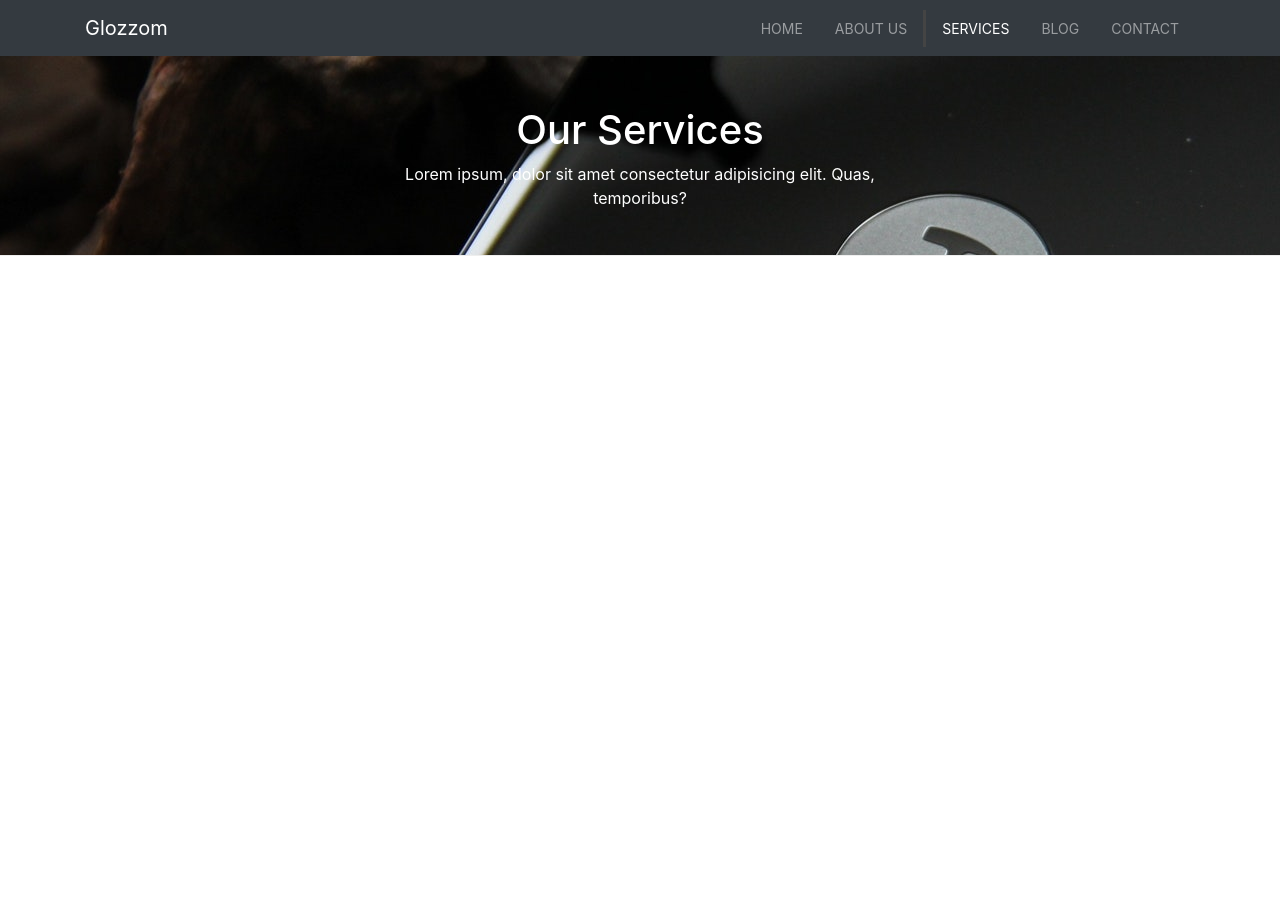
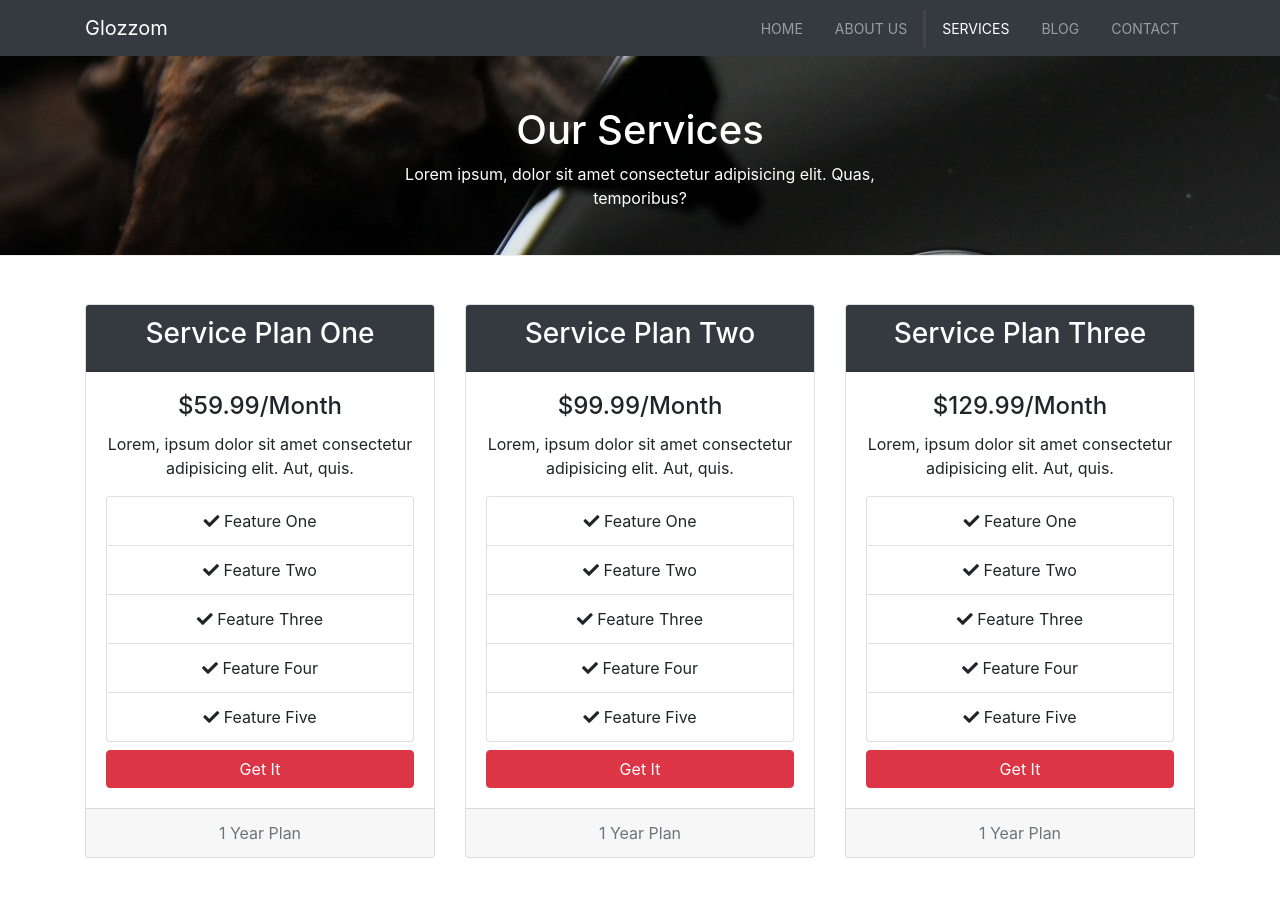
Before and after one commit to samsharma10/glozzom_layout, a plain HTML site: page services.html in a window 1280 px wide. Before the commit the page ends 800 px from the top, so only its background shows below. Drawn offline with nearby package versions, Linux system fonts and the light colour scheme.

Commit message:
add services section to services.html

```diff
--- a/css/style.css
+++ b/css/style.css
@@ -75,3 +75,21 @@ body {
     border-bottom: 1px #eee solid;
     padding-top: 50px;
   }
+
+  .about-img {
+    margin-top: -50px;
+  }
+
+  #faq .card {
+    border: #444;
+  }
+
+  #faq a {
+    color: #fff;
+    text-decoration: none;
+  }
+
+  #faq .card-body,
+  #faq .card-header {
+    background: #333;
+  }
--- a/services.html
+++ b/services.html
@@ -54,6 +54,110 @@
     </div>
   </header>
 
+  <!-- SERVICES SECTION -->
+  <section id="services" class="py-5">
+    <div class="container">
+      <div class="row">
+        <div class="col-md-4">
+          <div class="card text-center">
+            <div class="card-header bg-dark text-white">
+              <h3>Service Plan One</h3>
+            </div>
+            <div class="card-body">
+              <h4 class="card-title">$59.99/Month</h4>
+              <p class="card-text">Lorem, ipsum dolor sit amet consectetur adipisicing elit. Aut, quis.</p>
+              <ul class="list-group">
+                <li class="list-group-item">
+                  <i class="fas fa-check"></i> Feature One
+                </li>
+                <li class="list-group-item">
+                  <i class="fas fa-check"></i> Feature Two
+                </li>
+                <li class="list-group-item">
+                  <i class="fas fa-check"></i> Feature Three
+                </li>
+                <li class="list-group-item">
+                  <i class="fas fa-check"></i> Feature Four
+                </li>
+                <li class="list-group-item">
+                  <i class="fas fa-check"></i> Feature Five
+                </li>
+              </ul>
+              <a href="#" class="btn btn-danger btn-block mt-2">Get It</a>
+            </div>
+            <div class="card-footer text-muted">
+              1 Year Plan
+            </div>
+          </div>
+        </div>
+        <div class="col-md-4">
+          <div class="card text-center">
+            <div class="card-header bg-dark text-white">
+              <h3>Service Plan Two</h3>
+            </div>
+            <div class="card-body">
+              <h4 class="card-title">$99.99/Month</h4>
+              <p class="card-text">Lorem, ipsum dolor sit amet consectetur adipisicing elit. Aut, quis.</p>
+              <ul class="list-group">
+                <li class="list-group-item">
+                  <i class="fas fa-check"></i> Feature One
+                </li>
+                <li class="list-group-item">
+                  <i class="fas fa-check"></i> Feature Two
+                </li>
+                <li class="list-group-item">
+                  <i class="fas fa-check"></i> Feature Three
+                </li>
+                <li class="list-group-item">
+                  <i class="fas fa-check"></i> Feature Four
+                </li>
+                <li class="list-group-item">
+                  <i class="fas fa-check"></i> Feature Five
+                </li>
+              </ul>
+              <a href="#" class="btn btn-danger btn-block mt-2">Get It</a>
+            </div>
+            <div class="card-footer text-muted">
+              1 Year Plan
+            </div>
+          </div>
+        </div>
+        <div class="col-md-4">
+          <div class="card text-center">
+            <div class="card-header bg-dark text-white">
+              <h3>Service Plan Three</h3>
+            </div>
+            <div class="card-body">
+              <h4 class="card-title">$129.99/Month</h4>
+              <p class="card-text">Lorem, ipsum dolor sit amet consectetur adipisicing elit. Aut, quis.</p>
+              <ul class="list-group">
+                <li class="list-group-item">
+                  <i class="fas fa-check"></i> Feature One
+                </li>
+                <li class="list-group-item">
+                  <i class="fas fa-check"></i> Feature Two
+                </li>
+                <li class="list-group-item">
+                  <i class="fas fa-check"></i> Feature Three
+                </li>
+                <li class="list-group-item">
+                  <i class="fas fa-check"></i> Feature Four
+                </li>
+                <li class="list-group-item">
+                  <i class="fas fa-check"></i> Feature Five
+                </li>
+              </ul>
+              <a href="#" class="btn btn-danger btn-block mt-2">Get It</a>
+            </div>
+            <div class="card-footer text-muted">
+              1 Year Plan
+            </div>
+          </div>
+        </div>
+      </div>
+    </div>
+  </section>
+
 
   <script src="http://code.jquery.com/jquery-3.3.1.min.js" integrity="sha256-FgpCb/KJQlLNfOu91ta32o/NMZxltwRo8QtmkMRdAu8="
     crossorigin="anonymous"></script>
```
